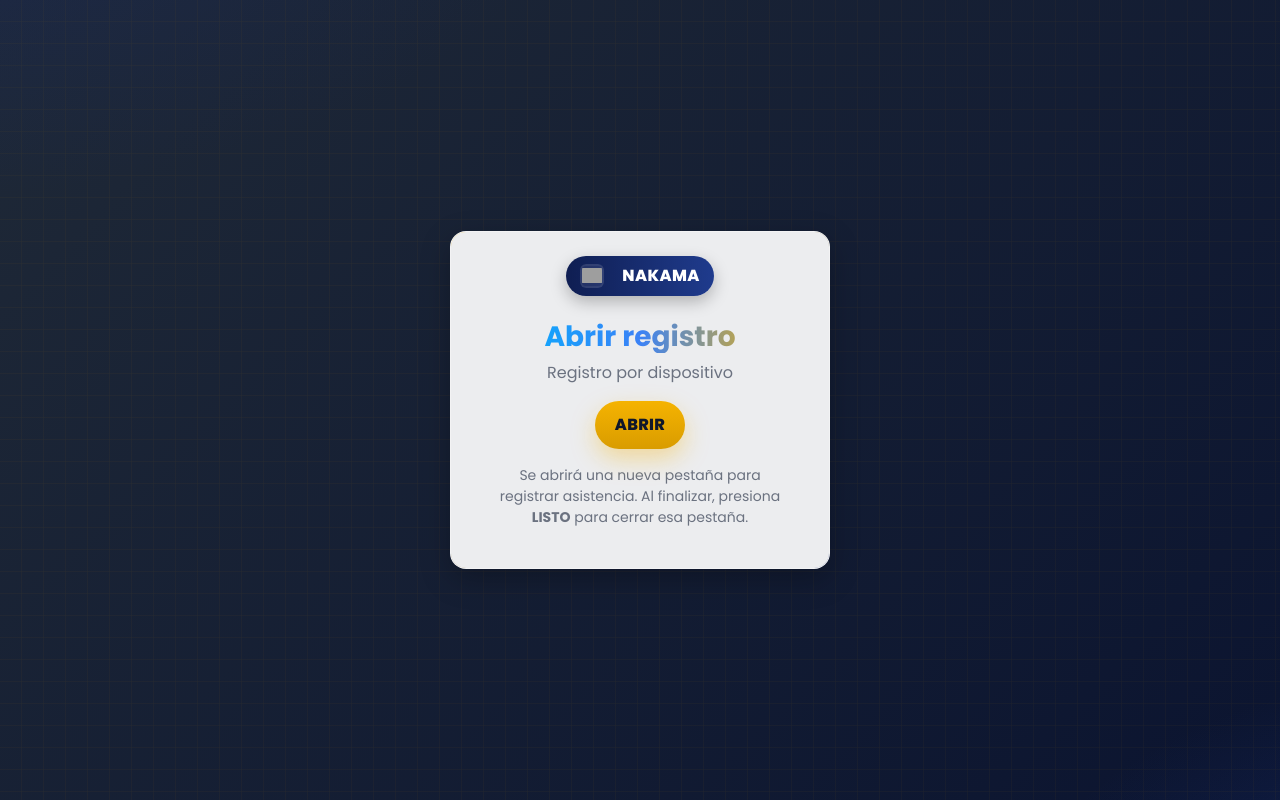
After one commit to Brayan1262/diciembre, a Django app: page /auto/abrir/ in a window 1280 px wide. The commit adds this page. Run offline with Django 5.2, Linux system fonts and the light colour scheme; grey boxes are pictures that could not be loaded.

Commit message:
Hacer que LISTO pueda cerrar: launcher /abrir/ para QR

```diff
--- a/app/qr_service.py
+++ b/app/qr_service.py
@@ -28,8 +28,9 @@ class QRService:
         codigo_qr = empleado.generar_codigo_qr()
 
         # URL que se codificará en el QR
+        # Usamos un "launcher" (/abrir/) para que el registro se abra desde JS y luego pueda cerrarse con LISTO.
         base_url = os.getenv("APP_URL", "https://web-production-0a494.up.railway.app")
-        qr_url = f"{base_url}/qr/{codigo_qr}/"
+        qr_url = f"{base_url.rstrip('/')}/qr/{codigo_qr}/abrir/"
 
         # Crear directorio si no existe
         qr_dir = os.path.join(settings.BASE_DIR, 'qr_codes')
@@ -128,4 +129,4 @@ class QRService:
         """
         codigo_qr = empleado.generar_codigo_qr()
         base_url = os.getenv("APP_URL", "http://127.0.0.1:8000")
-        return f"{base_url}/qr/{codigo_qr}/"
+        return f"{base_url.rstrip('/')}/qr/{codigo_qr}/abrir/"
--- /dev/null
+++ b/app/templates/abrir_registro.html
@@ -0,0 +1,66 @@
+{% load static %}
+<!DOCTYPE html>
+<html lang="es">
+<head>
+  <meta charset="UTF-8">
+  <meta name="viewport" content="width=device-width, initial-scale=1">
+  <title>{{ titulo|default:"Abrir registro" }}</title>
+  <link href="https://cdn.jsdelivr.net/npm/bootstrap@5.3.0/dist/css/bootstrap.min.css" rel="stylesheet">
+  <link rel="stylesheet" href="{% static 'css/theme.css' %}">
+  <link rel="stylesheet" href="{% static 'css/formulario.css' %}">
+</head>
+<body>
+
+<div class="container px-3" style="min-height:100vh; display:flex; align-items:center; justify-content:center;">
+  <div class="row justify-content-center w-100">
+    <div class="col-12 col-sm-10 col-md-8 col-lg-6">
+      <div class="card hero-card text-center p-4">
+        <div class="brand-bar mb-2">
+          <span class="brand-pill">
+            <img src="{% static 'img/logo-calidad.svg' %}" alt="Nakama">NAKAMA
+          </span>
+        </div>
+        <div class="card-body p-3">
+          <h3 class="fw-bold title-gradient">{{ titulo|default:"Abrir registro" }}</h3>
+          {% if descripcion %}
+            <p class="mt-2 mb-3 text-muted">{{ descripcion }}</p>
+          {% endif %}
+
+          <button id="btn_abrir" type="button" class="btn btn-cta">ABRIR</button>
+
+          <p class="small text-muted mt-3 mb-0">
+            Se abrirá una nueva pestaña para registrar asistencia. Al finalizar, presiona <strong>LISTO</strong> para cerrar esa pestaña.
+          </p>
+
+          <p id="popup_blocked" class="small text-danger mt-3" style="display:none;">
+            Tu navegador bloqueó la nueva pestaña. Toca este enlace:
+            <a href="{{ target_url }}" class="text-danger text-decoration-underline">continuar</a>
+          </p>
+        </div>
+      </div>
+    </div>
+  </div>
+</div>
+
+<script>
+  (function () {
+    const btn = document.getElementById('btn_abrir');
+    const blocked = document.getElementById('popup_blocked');
+    const targetUrl = "{{ target_url|escapejs }}";
+
+    function abrir() {
+      // Abrir en nueva pestaña/ventana creada por JS (click = gesto de usuario)
+      const w = window.open(targetUrl, '_blank');
+      if (!w) {
+        if (blocked) blocked.style.display = 'block';
+        return;
+      }
+      // Nota: esta pestaña (launcher) normalmente NO se puede cerrar por restricciones del navegador.
+    }
+
+    if (btn) btn.addEventListener('click', abrir);
+  })();
+</script>
+
+</body>
+</html>
--- a/app/urls.py
+++ b/app/urls.py
@@ -13,10 +13,13 @@ urlpatterns = [
 
     # Sistema de QR por empleado (existente)
     path('qr/', views.escanear_qr, name='escanear_qr'),
+    # "Launcher" para abrir en una pestaña creada por JS (así window.close() funciona al final)
+    path('qr/<str:codigo_qr>/abrir/', views.abrir_registro_qr, name='abrir_registro_qr'),
     path('qr/<str:codigo_qr>/', views.registrar_asistencia_qr, name='registrar_asistencia_qr'),
     path('api/buscar-empleado-qr/', views.api_buscar_empleado_qr, name='api_buscar_empleado_qr'),
 
     # QR general: auto-identificación por dispositivo
+    path('auto/abrir/', views.abrir_auto, name='abrir_auto'),
     path('auto/', views.identificar_dispositivo, name='identificar_dispositivo'),
     path('auto/empleado/<int:empleado_id>/', views.registrar_asistencia_auto, name='registrar_asistencia_auto'),
     path('api/identificar-fingerprint/', views.api_identificar_por_fingerprint, name='api_identificar_por_fingerprint'),
--- a/app/views.py
+++ b/app/views.py
@@ -236,6 +236,32 @@ def identificar_dispositivo(request):
     """
     empleados = Empleado.objects.order_by('apellidos', 'nombres')
     return render(request, 'identificar.html', { 'empleados': empleados })
+
+
+def abrir_registro_qr(request, codigo_qr):
+    """Pantalla intermedia para abrir el registro en una pestaña creada por JS.
+
+    Esto permite que, al finalizar, el botón LISTO pueda cerrar la pestaña (window.close).
+    """
+    empleado = Empleado.buscar_por_codigo_qr(codigo_qr)
+    if not empleado:
+        messages.error(request, 'Código QR no válido o empleado no encontrado.')
+        return render(request, 'error_qr.html')
+
+    return render(request, 'abrir_registro.html', {
+        'titulo': 'Abrir registro',
+        'descripcion': f"Empleado: {empleado.nombres} {empleado.apellidos}",
+        'target_url': reverse('registrar_asistencia_qr', kwargs={'codigo_qr': codigo_qr}),
+    })
+
+
+def abrir_auto(request):
+    """Launcher para el QR general (/auto/)."""
+    return render(request, 'abrir_registro.html', {
+        'titulo': 'Abrir registro',
+        'descripcion': 'Registro por dispositivo',
+        'target_url': reverse('identificar_dispositivo'),
+    })
 
 
 def registrar_asistencia_qr(request, codigo_qr):
--- a/generar_qr.py
+++ b/generar_qr.py
@@ -8,7 +8,8 @@ import qrcode
 BASE_URL = os.getenv("APP_URL", "https://web-production-0a494.up.railway.app/")
 
 # Ruta de destino del formulario de asistencia (por defecto QR general)
-DEST_PATH = os.getenv("APP_ENTRY_PATH", "/auto/")
+# Nota: /auto/abrir/ es un "launcher" que abre el flujo en una pestaña creada por JS.
+DEST_PATH = os.getenv("APP_ENTRY_PATH", "/auto/abrir/")
 
 url = f"{BASE_URL.rstrip('/')}{DEST_PATH}"
 
```
Also changed, not shown: app/templates/asistencia_exitosa.html (+8 -4 lines).
